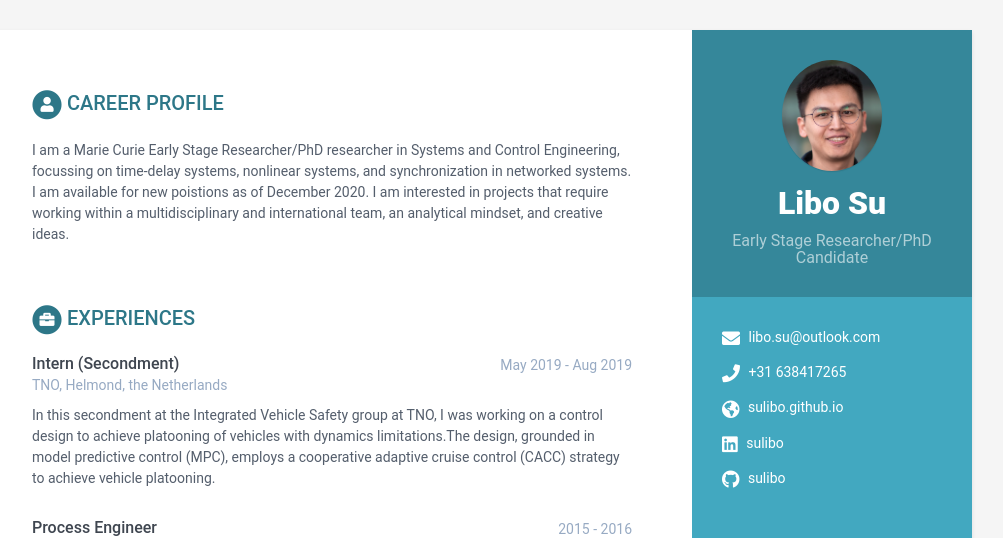
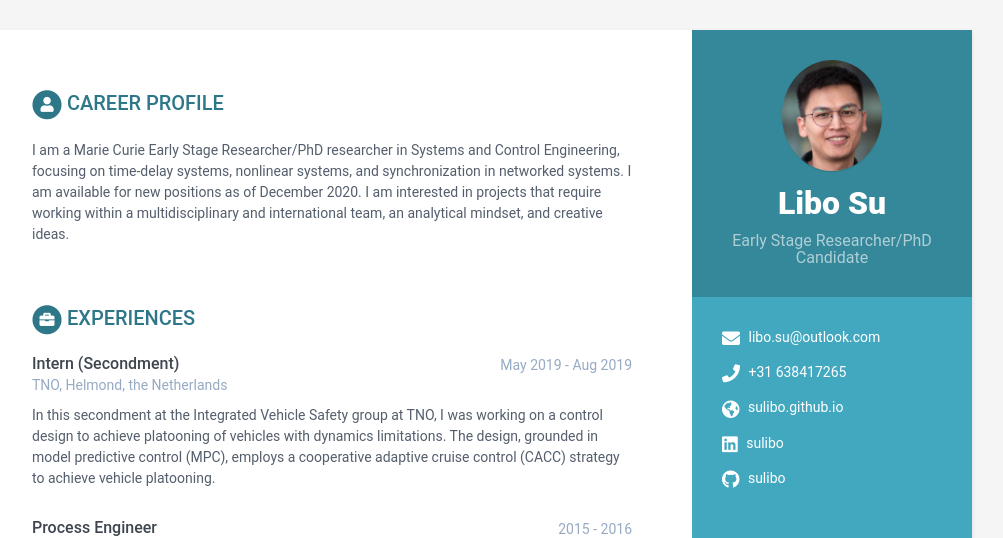
Before and after one commit to sulibo/resume, a Jekyll site: the page built from index.html, in a window 1280 px wide. Shown: the top 538 px of the page, without its empty margins (168-1171 px from the left). Built offline with Jekyll 4.4.1, drawn with Linux system fonts in a browser that asks for light colours.

Commit message:
Update data.yml

```diff
--- a/_data/data.yml
+++ b/_data/data.yml
@@ -46,7 +46,7 @@ sidebar:
 career-profile:
     title: Career Profile
     summary: |
-      I am a Marie Curie Early Stage Researcher/PhD researcher in Systems and Control Engineering, focussing on time-delay systems, nonlinear systems, and synchronization in networked systems. I am available for new poistions as of December 2020. I am interested in projects that require working within a multidisciplinary and international team, an analytical mindset, and creative ideas.
+      I am a Marie Curie Early Stage Researcher/PhD researcher in Systems and Control Engineering, focusing on time-delay systems, nonlinear systems, and synchronization in networked systems. I am available for new positions as of December 2020. I am interested in projects that require working within a multidisciplinary and international team, an analytical mindset, and creative ideas.
 
 
 education:
@@ -84,7 +84,7 @@ experiences:
       time: May 2019 - Aug 2019
       company: TNO, Helmond, the Netherlands
       details: |
-        In this secondment at the Integrated Vehicle Safety group at TNO, I was working on a control design to achieve platooning of vehicles with dynamics limitations.The design, grounded in model predictive control (MPC), employs a cooperative adaptive cruise control (CACC) strategy to achieve vehicle platooning.
+        In this secondment at the Integrated Vehicle Safety group at TNO, I was working on a control design to achieve platooning of vehicles with dynamics limitations. The design, grounded in model predictive control (MPC), employs a cooperative adaptive cruise control (CACC) strategy to achieve vehicle platooning.
     - role: Process Engineer
       time: 2015 - 2016
       company: Syncreon, Waalwijk, the Netherlands
```
